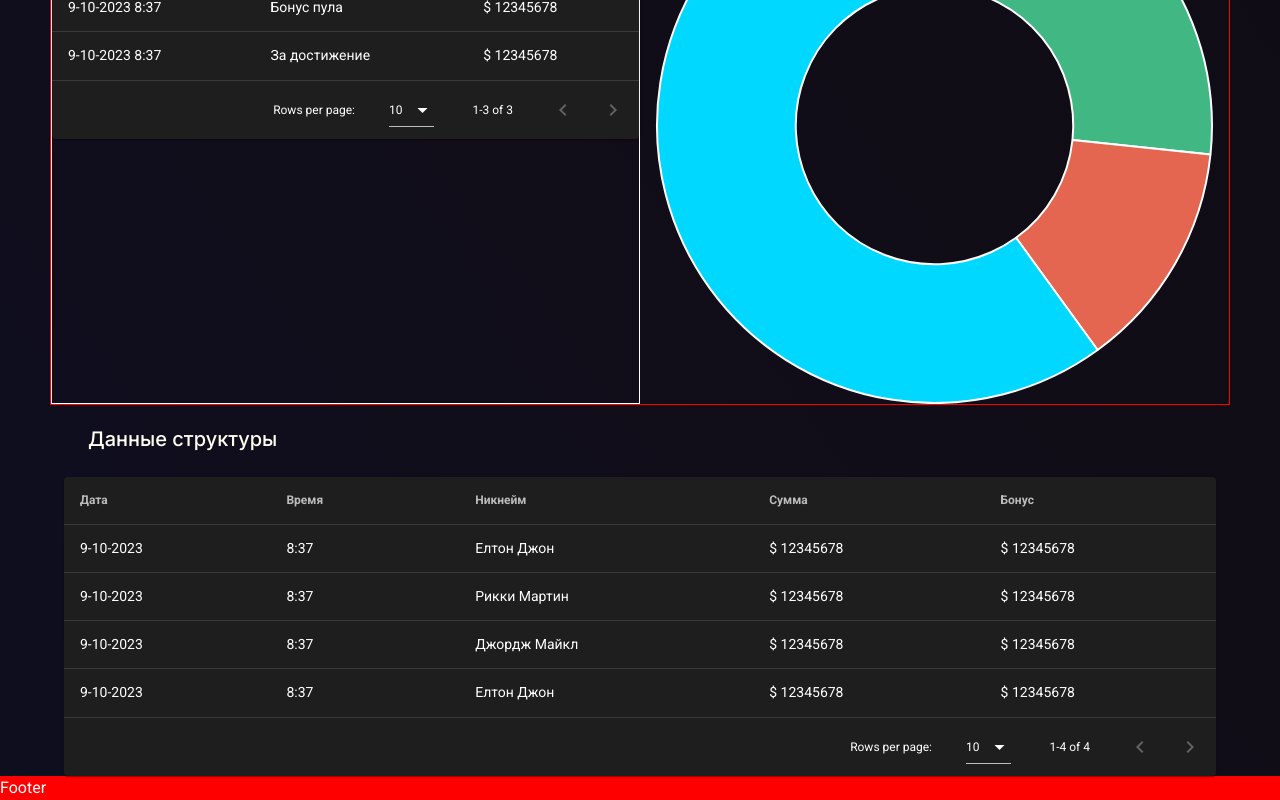
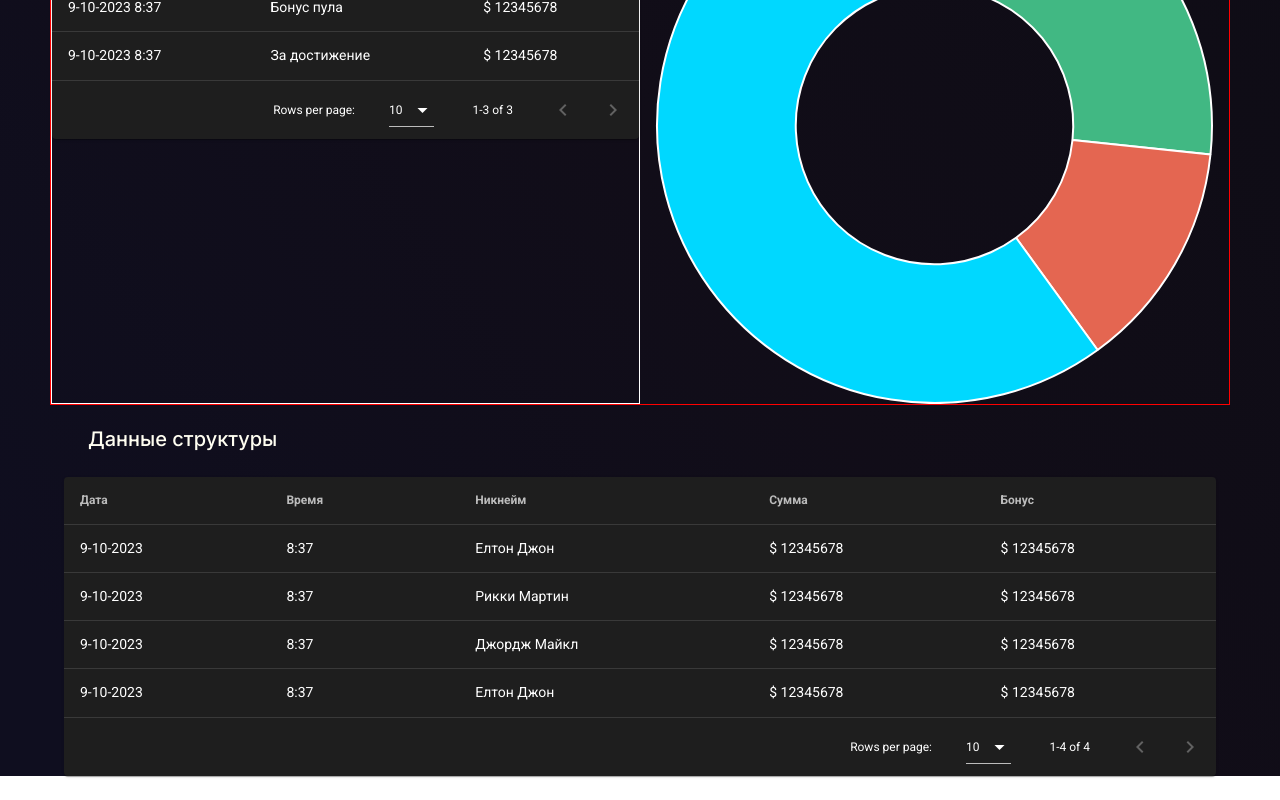
Before and after one commit to bogoslovskiydenis/club-dashbord, a Nuxt app: page /admin in a window 1280 px wide. Shown: the part 491-1291 px from the top of the page. After the commit the page ends 1267 px from the top, so only its background shows below. Built offline with nearby package versions, Linux system fonts and the light colour scheme.

Commit message:
Clear footer

```diff
--- a/components/footer/footer-app.vue
+++ b/components/footer/footer-app.vue
@@ -1,10 +1,4 @@
 <template>
-  <footer class="footer">
-    Footer
-  </footer>
+  <footer class="footer"></footer>
 </template>
-<style scoped>
-.footer {
-  background: red;
-}
-</style>
+<style scoped></style>
```
